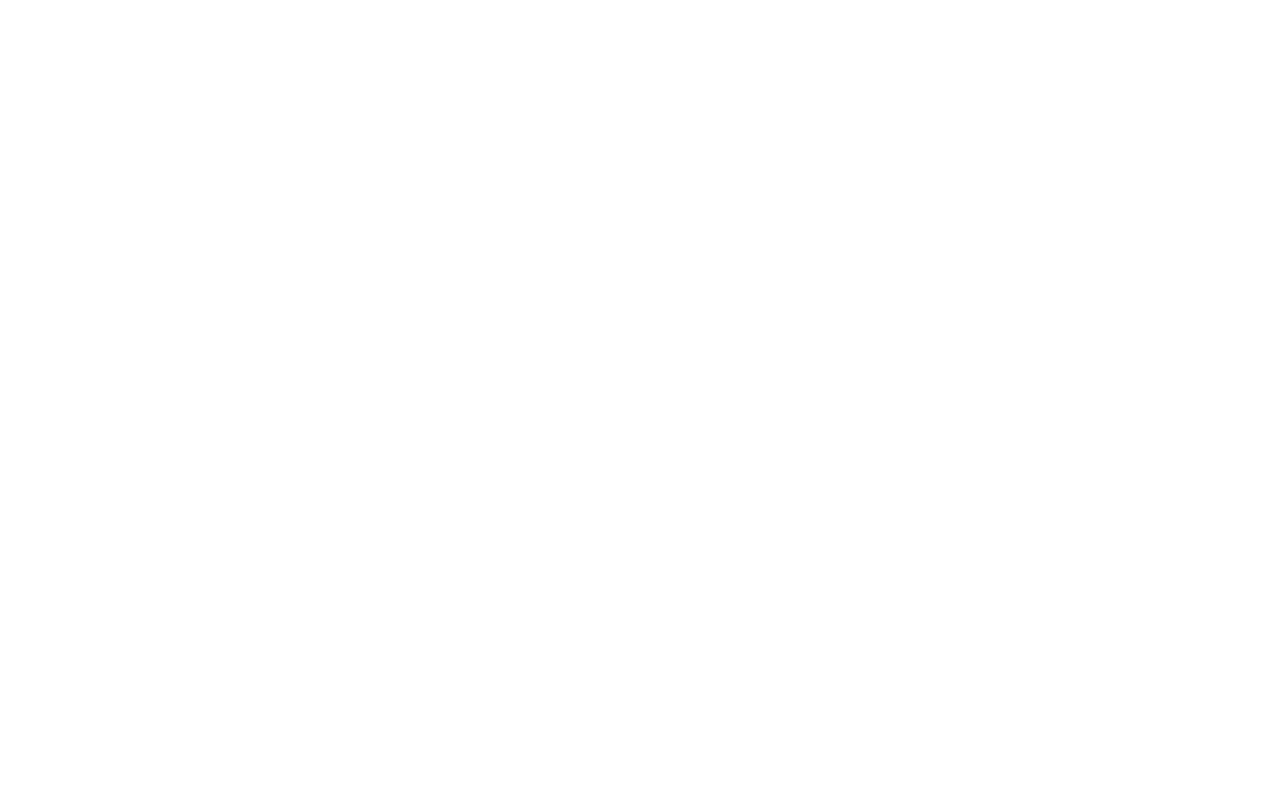
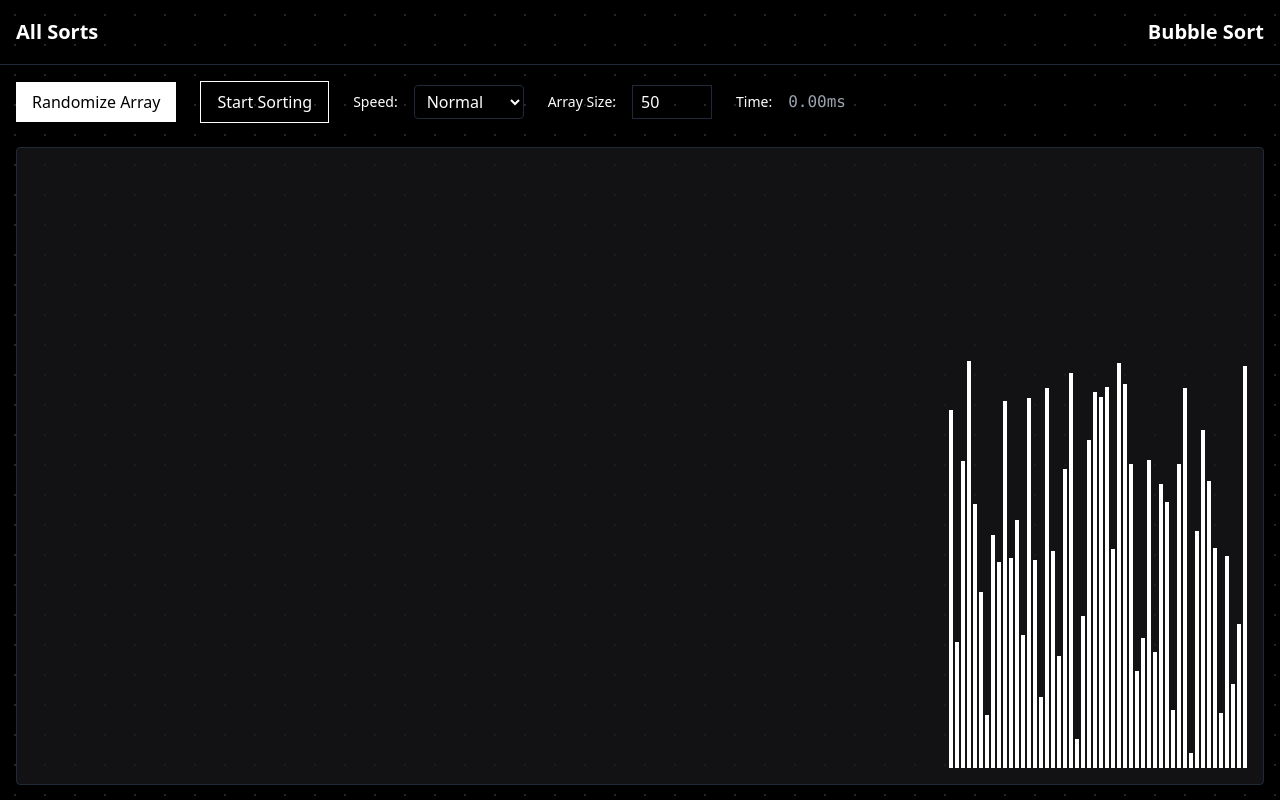
Before and after one commit to ioloEJ42/AllSorts, a React (Vite) app in the folder sorting-visualizer/: page /explore/bubble-sort in a window 1280 px wide. Before the commit this address had no page. Shown: the top 800 px of the page. Built offline with nearby package versions, Linux system fonts and the light colour scheme.

Commit message:
Slight pathname edits

```diff
--- a/sorting-visualizer/src/App.tsx
+++ b/sorting-visualizer/src/App.tsx
@@ -9,8 +9,8 @@
     <Router>
       <Routes>
         <Route path="/" element={<HomePage />} />
-        <Route path="/visualizer" element={<VisualizerPage />} />
-        <Route path="/visualizer/:algorithmId" element={<AlgorithmPage />} />
+        <Route path="/explore" element={<VisualizerPage />} />
+        <Route path="/explore/:algorithmId" element={<AlgorithmPage />} />
       </Routes>
     </Router>
   );
--- a/sorting-visualizer/src/algorithms/registry.ts
+++ b/sorting-visualizer/src/algorithms/registry.ts
@@ -3,13 +3,15 @@
 import { selectionSort } from './selectionSort';
 import { SortingAlgorithm } from '../types/sortingTypes';
 
+interface AlgorithmRegistryItem {
+  component: SortingAlgorithm;
+  path: string;
+  title: string;
+  description: string;
+}
+
 interface AlgorithmRegistry {
-  [key: string]: {
-    component: SortingAlgorithm;
-    path: string;
-    title: string;
-    description: string;
-  };
+  [key: string]: AlgorithmRegistryItem;
 }
 
 export const algorithmRegistry: AlgorithmRegistry = {
--- a/sorting-visualizer/src/components/AlgorithmTemplate.tsx
+++ b/sorting-visualizer/src/components/AlgorithmTemplate.tsx
@@ -1,5 +1,4 @@
-// src/components/AlgorithmTemplate.tsx
-import React, { useState, useEffect, useCallback } from "react";
+import { useState, useCallback, useEffect } from "react";
 import { Link } from "react-router-dom";
 import { ArrayBar, SortingAlgorithm } from "../types/sortingTypes";
 
@@ -13,7 +12,7 @@
   const [isSorting, setIsSorting] = useState(false);
   const [timeTaken, setTimeTaken] = useState<number>(0);
   const [delay, setDelay] = useState<number>(50);
-  const [shouldRegenerate, setShouldRegenerate] = useState(true); // New state to control regeneration
+  const [shouldRegenerate, setShouldRegenerate] = useState(true);
 
   const generateArray = useCallback(() => {
     const newArray: ArrayBar[] = [];
@@ -29,14 +28,14 @@
       });
     }
     setArray(newArray);
-    setShouldRegenerate(false); // Reset the flag after generating
+    setShouldRegenerate(false);
   }, [arraySize]);
 
   const handleSizeChange = (e: React.ChangeEvent<HTMLInputElement>) => {
     const newSize = e.target.value;
     if (/^\d*$/.test(newSize) && parseInt(newSize) <= 200) {
       setArraySize(newSize);
-      setShouldRegenerate(true); // Set flag to regenerate array
+      setShouldRegenerate(true);
     }
   };
 
@@ -61,19 +60,40 @@
     }
   }, [shouldRegenerate, isSorting, generateArray]);
 
+  useEffect(() => {
+    document.title = `${algorithm.name} | All Sorts`;
+    return () => {
+      document.title = "All Sorts";
+    };
+  }, [algorithm.name]);
+
   return (
     <div className="bg-black text-white">
-      <section className="h-screen flex flex-col">
-        <nav className="border-b border-gray-800 px-4">
+      {/* Visualization Section */}
+      <section className="relative min-h-screen">
+        {/* Dotted background pattern */}
+        <div
+          className="absolute inset-0"
+          style={{
+            backgroundImage: `radial-gradient(circle, #808080 1px, transparent 1px)`,
+            backgroundSize: "30px 30px",
+            opacity: 0.3,
+          }}
+        />
+
+        {/* Navigation */}
+        <nav className="relative border-b border-gray-800 px-4">
           <div className="max-w-7xl mx-auto flex justify-between h-16 items-center">
-            <Link to="/" className="text-xl font-semibold">
+            <Link to="/explore" className="text-xl font-semibold">
               All Sorts
             </Link>
             <h1 className="text-xl font-bold">{algorithm.name}</h1>
           </div>
         </nav>
 
-        <div className="flex-1 flex flex-col p-4">
+        {/* Main content */}
+        <div className="relative flex flex-col h-[calc(100vh-4rem)] p-4">
+          {/* Controls */}
           <div className="flex flex-wrap items-center gap-6 mb-6">
             <button
               onClick={handleRandomize}
@@ -137,8 +157,9 @@
             </div>
           </div>
 
-          <div className="flex-1 border border-gray-800 rounded flex items-end justify-end gap-[2px] p-4 bg-zinc-900/50">
-            {array.map((bar, index) => (
+          {/* Array visualization container - now takes up remaining height */}
+          <div className="flex-1 border border-gray-800 rounded flex items-end justify-end gap-[2px] p-4 bg-zinc-900/75">
+            {array.map((bar: ArrayBar, index: number) => (
               <div
                 key={index}
                 className={`w-1 transition-all duration-200 ${
@@ -155,7 +176,7 @@
         </div>
       </section>
 
-      {/* Information Section - Full Screen */}
+      {/* Information Section */}
       <section className="min-h-screen bg-zinc-900 px-4 py-16">
         <div className="max-w-7xl mx-auto">
           <div className="grid md:grid-cols-2 gap-16">
--- a/sorting-visualizer/src/components/AnimatedTitle.tsx
+++ b/sorting-visualizer/src/components/AnimatedTitle.tsx
@@ -13,6 +13,7 @@
   const [characters, setCharacters] = useState<CharacterState[]>([]);
   const [isSorting, setIsSorting] = useState(false);
   const [isComplete, setIsComplete] = useState(false);
+  const [isAnimating, setIsAnimating] = useState(true);
 
   // Initialize scrambled text
   useEffect(() => {
@@ -33,6 +34,12 @@
     setTimeout(() => setIsSorting(true), 500);
   }, []);
 
+  // Check if text is sorted
+  const checkIfSorted = (array: CharacterState[]) => {
+    const currentText = array.map((char) => char.char).join("");
+    return currentText === targetText;
+  };
+
   useEffect(() => {
     if (!isSorting) return;
 
@@ -44,11 +51,8 @@
       if (start < end) {
         const mid = Math.floor(start + (end - start) / 2);
 
-        // Recursively sort first and second halves
         await mergeSort(array, start, mid);
         await mergeSort(array, mid + 1, end);
-
-        // Merge the sorted halves
         await merge(array, start, mid, end);
       }
     };
@@ -67,7 +71,6 @@
         k = start;
 
       while (i < leftArray.length && j < rightArray.length) {
-        // Highlight elements being compared
         array[k].isComparing = true;
         setCharacters([...array]);
         await new Promise((resolve) => setTimeout(resolve, 50));
@@ -89,7 +92,6 @@
         setCharacters([...array]);
       }
 
-      // Copy remaining elements
       while (i < leftArray.length) {
         array[k] = leftArray[i];
         if (array[k].originalIndex === k) {
@@ -109,28 +111,45 @@
         k++;
         setCharacters([...array]);
       }
-    };
 
-    const startSort = async () => {
-      const arrayToSort = [...characters];
-      await mergeSort(arrayToSort, 0, arrayToSort.length - 1);
-
-      // Brief pause before returning to white
+      // Check if the entire array is sorted after each merge
+      if (checkIfSorted(array)) {
         await new Promise((resolve) => setTimeout(resolve, 300));
         setIsComplete(true);
         setIsSorting(false);
+        setTimeout(() => {
+          setIsAnimating(false);
+        }, 600);
+      }
     };
 
-    startSort();
+    const startSorting = async () => {
+      const arrayToSort = [...characters];
+      await mergeSort(arrayToSort, 0, arrayToSort.length - 1);
+    };
+
+    startSorting();
   }, [isSorting, characters]);
 
   return (
-    <div className="flex justify-center space-x-1">
+    <div className="relative h-[200px]">
+      <div
+        className={`
+          flex justify-center space-x-1
+          transition-all duration-700 ease-in-out
+          ${
+            isAnimating
+              ? "transform -translate-y-6 scale-110 tracking-wider"
+              : "transform translate-y-0 scale-100 tracking-normal"
+          }
+        `}
+      >
         {characters.map((char, index) => (
           <span
             key={index}
             className={`
-            text-6xl md:text-7xl font-bold transition-all duration-200
+              text-6xl md:text-7xl font-bold
+              transition-all duration-200
               ${
                 isComplete
                   ? "text-white"
@@ -146,6 +165,7 @@
           </span>
         ))}
       </div>
+    </div>
   );
 };
 
--- a/sorting-visualizer/src/pages/AlgorithmPage.tsx
+++ b/sorting-visualizer/src/pages/AlgorithmPage.tsx
@@ -12,7 +12,7 @@
   );
 
   if (!algorithm) {
-    return <Navigate to="/visualizer" replace />;
+    return <Navigate to="/explore" replace />;
   }
 
   return <AlgorithmTemplate algorithm={algorithm.component} />;
--- a/sorting-visualizer/src/pages/HomePage.tsx
+++ b/sorting-visualizer/src/pages/HomePage.tsx
@@ -1,7 +1,9 @@
 import { Link } from "react-router-dom";
 import AnimatedTitle from "../components/AnimatedTitle";
+import { algorithmRegistry } from "../algorithms/registry";
 
 const HomePage = () => {
+  const algorithms = Object.values(algorithmRegistry).map((algo) => algo.title);
   return (
     <div className="min-h-screen bg-black">
       {/* Dotted background pattern */}
@@ -24,7 +26,7 @@
           free · fast · efficient · also free
         </p>
         <Link
-          to="/visualizer"
+          to="/explore"
           className="mt-12 px-8 py-3 border-2 border-white text-white hover:bg-white hover:text-black transition-all duration-300 ease-in-out"
         >
           Start Exploring
@@ -108,13 +110,4 @@
   );
 };
 
-const algorithms = [
-  "Bubble Sort",
-  "Quick Sort",
-  "Merge Sort",
-  "Heap Sort",
-  "Insertion Sort",
-  "Selection Sort",
-];
-
 export default HomePage;
--- a/sorting-visualizer/src/pages/VisualizerPage.tsx
+++ b/sorting-visualizer/src/pages/VisualizerPage.tsx
@@ -1,8 +1,16 @@
 // src/pages/VisualizerPage.tsx
+import { useEffect } from "react";
 import { Link } from "react-router-dom";
 import { algorithmRegistry } from "../algorithms/registry";
 
 const VisualizerPage = () => {
+  useEffect(() => {
+    document.title = "Explore Algorithms | All Sorts";
+    return () => {
+      document.title = "All Sorts";
+    };
+  }, []);
+
   return (
     <div className="min-h-screen bg-black">
       <nav className="border-b border-gray-800 px-4">
@@ -22,7 +30,7 @@
           {Object.values(algorithmRegistry).map((algo) => (
             <Link
               key={algo.path}
-              to={`/visualizer/${algo.path}`}
+              to={`/explore/${algo.path}`}
               className="block p-6 border border-gray-800 hover:border-gray-700 transition-colors rounded-lg"
             >
               <h2 className="text-2xl font-bold text-white mb-3">
--- a/sorting-visualizer/src/types/sortingTypes.ts
+++ b/sorting-visualizer/src/types/sortingTypes.ts
@@ -11,7 +11,7 @@
     array: ArrayBar[],
     updateArray: (newArray: ArrayBar[]) => void,
     setTimeTaken: (time: number) => void,
-      delay?: number  // Added delay parameter as optional
+    delay?: number
   ) => Promise<void>;
   description: string;
   timeComplexity: {
```
Lines whose indentation alone changed are shown as unchanged.
